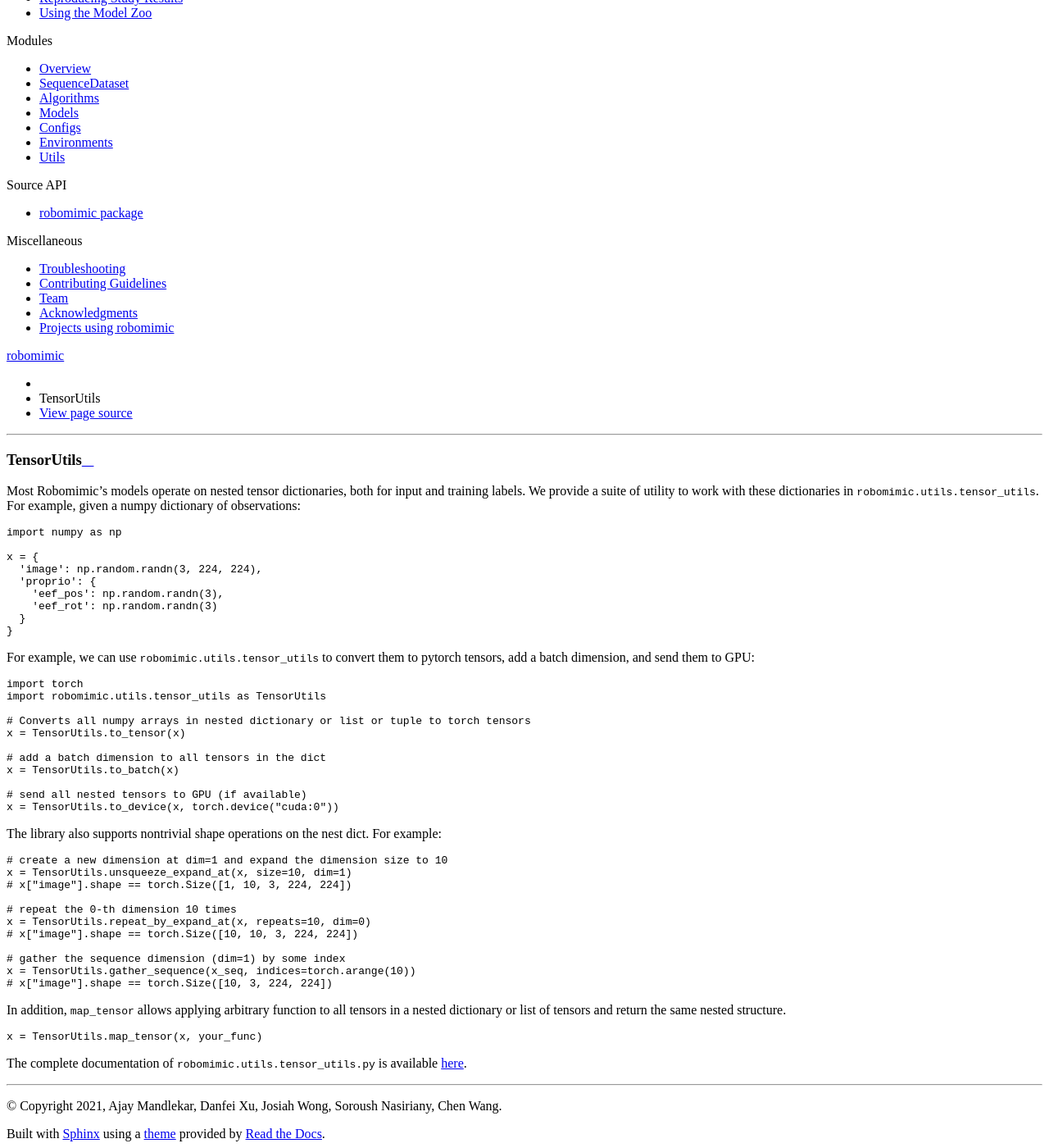
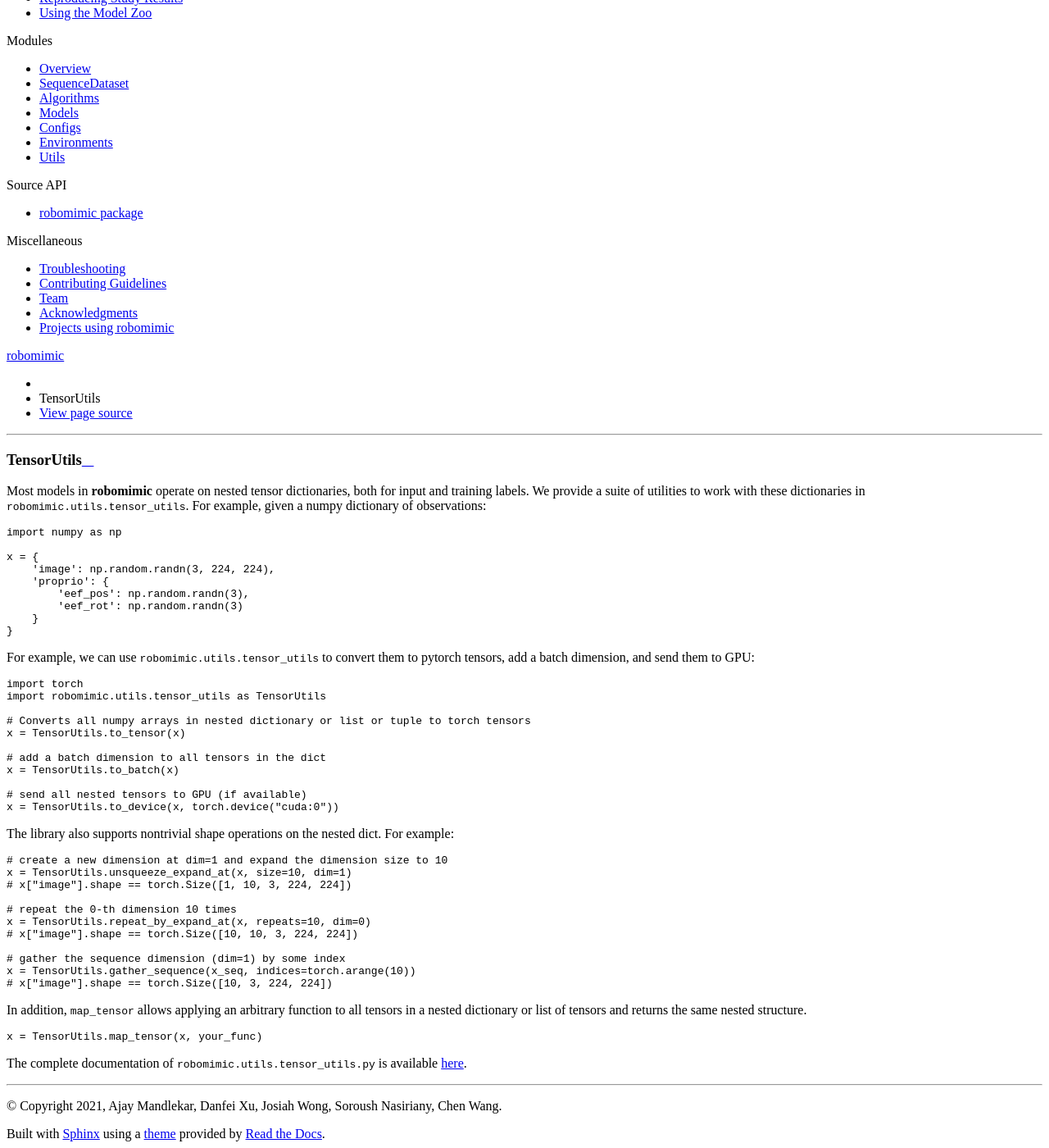
Before and after one commit to ARISE-Initiative/robomimic, a Sphinx documentation site: the page built from docs/modules/tensor_utils.md, in a window 1280 px wide and 1400 px high, scrolled down 252 px. Shown: the whole window at 82% size. Built offline with Sphinx 7.4.7 and the Read the Docs theme 2.0.0, drawn with Linux system fonts in a browser that asks for light colours.

Commit message:
some edits to module docs

````diff
--- a/docs/modules/tensor_utils.md
+++ b/docs/modules/tensor_utils.md
@@ -1,15 +1,15 @@
 # TensorUtils
 
-Most Robomimic's models operate on nested tensor dictionaries, both for input and training labels. We provide a suite of utility to work with these dictionaries in `robomimic.utils.tensor_utils`. For example, given a numpy dictionary of observations:
+Most models in **robomimic** operate on nested tensor dictionaries, both for input and training labels. We provide a suite of utilities to work with these dictionaries in `robomimic.utils.tensor_utils`. For example, given a numpy dictionary of observations:
 ```python
 import numpy as np
 
 x = {
-  'image': np.random.randn(3, 224, 224),
-  'proprio': {
-    'eef_pos': np.random.randn(3),
-    'eef_rot': np.random.randn(3)
-  }
+    'image': np.random.randn(3, 224, 224),
+    'proprio': {
+        'eef_pos': np.random.randn(3),
+        'eef_rot': np.random.randn(3)
+    }
 }
 ```
 
@@ -29,7 +29,7 @@
 x = TensorUtils.to_device(x, torch.device("cuda:0"))
 ```
 
-The library also supports nontrivial shape operations on the nest dict. For example:
+The library also supports nontrivial shape operations on the nested dict. For example:
 
 ```python
 # create a new dimension at dim=1 and expand the dimension size to 10
@@ -45,7 +45,7 @@
 # x["image"].shape == torch.Size([10, 3, 224, 224])
 ```
 
-In addition, `map_tensor` allows applying arbitrary function to all tensors in a nested dictionary or list of tensors and return the same nested structure.
+In addition, `map_tensor` allows applying an arbitrary function to all tensors in a nested dictionary or list of tensors and returns the same nested structure.
 ```python
 x = TensorUtils.map_tensor(x, your_func)
 ```
````
